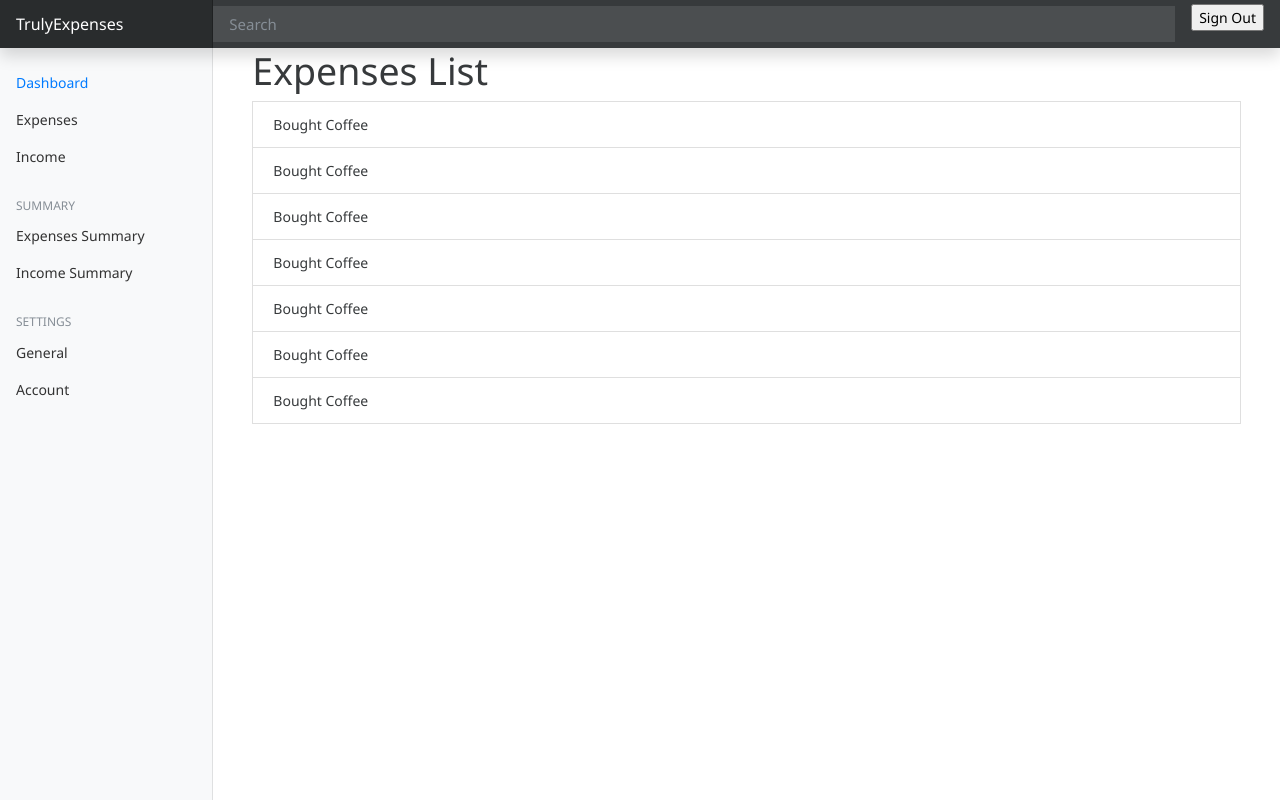
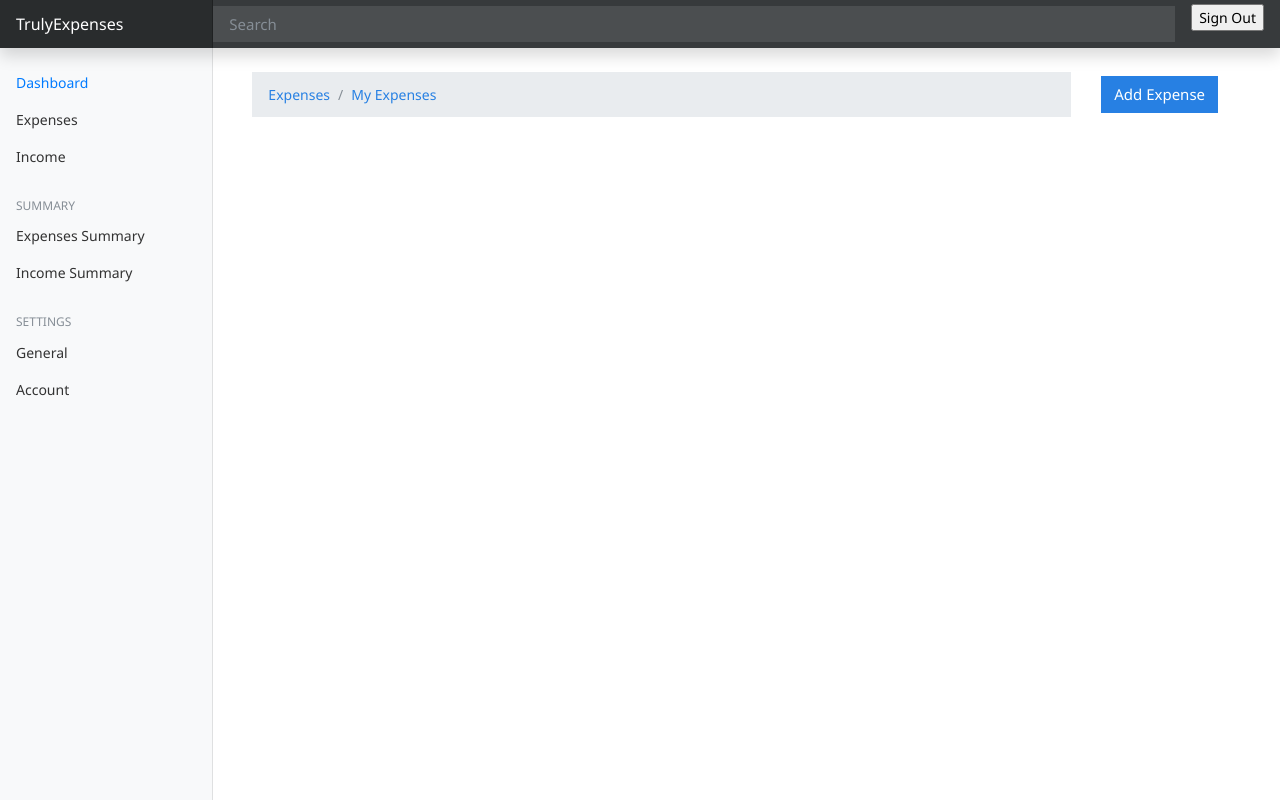
Before and after one commit to kylecollie/django-income-expense-website, a Django app: page / in a window 1280 px wide. Run offline with Django 4.2, Linux system fonts and the light colour scheme; the visitor is signed in with stand-in values (Sample User, id 1); some libraries are stand-ins or nearby versions.

Commit message:
WIP: add-expenses

```diff
--- a/expenseswebsite/templates/expenses/index.html
+++ b/expenseswebsite/templates/expenses/index.html
@@ -2,20 +2,21 @@
 
 {% block content %}
 
-<div class="container">
-    {% include 'partials/_messages.html' %}
-
-    <h1>Expenses List</h1>
-
-    <ul class="list-group">
-        <li class="list-group-item">Bought Coffee</li>
-        <li class="list-group-item">Bought Coffee</li>
-        <li class="list-group-item">Bought Coffee</li>
-        <li class="list-group-item">Bought Coffee</li>
-        <li class="list-group-item">Bought Coffee</li>
-        <li class="list-group-item">Bought Coffee</li>
-        <li class="list-group-item">Bought Coffee</li>
-    </ul>
+<div class="container mt-4">
+    <div class="row">
+        <div class="col-md-10">
+            <nav aria-label="breadcrumb">
+                <ol class="breadcrumb">
+                    <li class="breadcrumb-item"><a href="{% url 'expenses' %}">Expenses</a></li>
+                    <li class="breadcrumb-item active" aria-current="page"><a href="#">My Expenses</a></li>
+                </ol>
+            </nav>
+        </div>
+        <div class="col-md-2">
+            <a href="{% url 'add-expenses' %}" class="btn btn-primary mt-1">Add Expense</a>
+        </div>
+    </div>
 </div>
+{% include 'partials/_messages.html' %}
 
 {% endblock %}
--- a/expenseswebsite/templates/partials/_sidebar.html
+++ b/expenseswebsite/templates/partials/_sidebar.html
@@ -4,13 +4,15 @@
     <div class="sidebar-sticky pt-3">
         <ul class="nav flex-column">
             <li class="nav-item">
-                <a class="nav-link active" href="#">
+                <a class="nav-link active" href="{% url 'expenses' %}">
                     <span data-feather="home"></span>
                     Dashboard <span class="sr-only">(current)</span>
                 </a>
             </li>
             <li class="nav-item">
-                <a class="nav-link" href="#">Expenses</a>
+                <a class="nav-link" href="{% url 'expenses' %}">
+                    Expenses
+                </a>
             </li>
             <li class="nav-item">
                 <a class="nav-link" href="#">Income</a>
```
Also changed, not shown: expenseswebsite/expenses/models.py (+17 -0 lines), expenseswebsite/templates/expenses/add_expense.html (+16 -0 lines), README.md.
